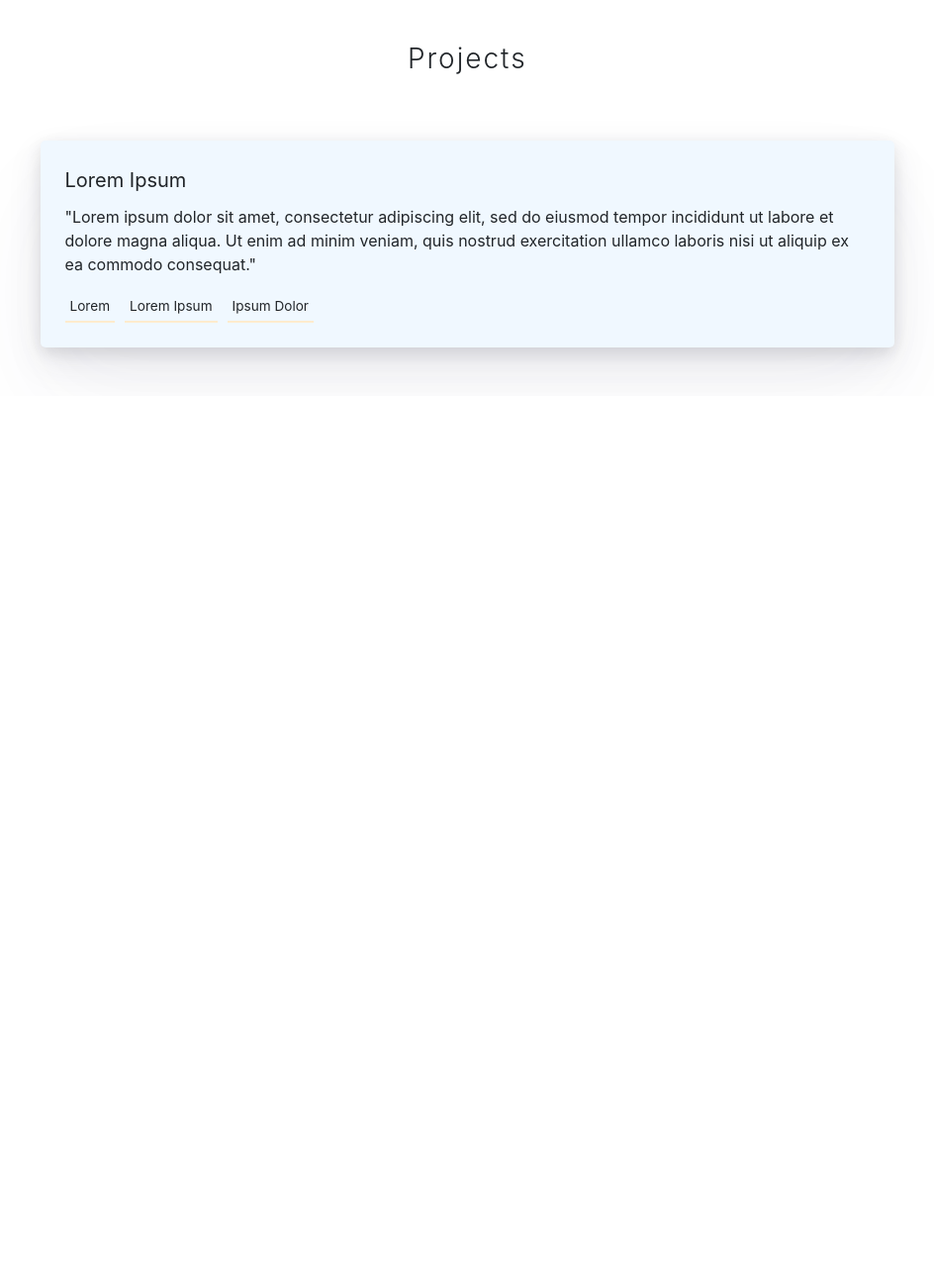
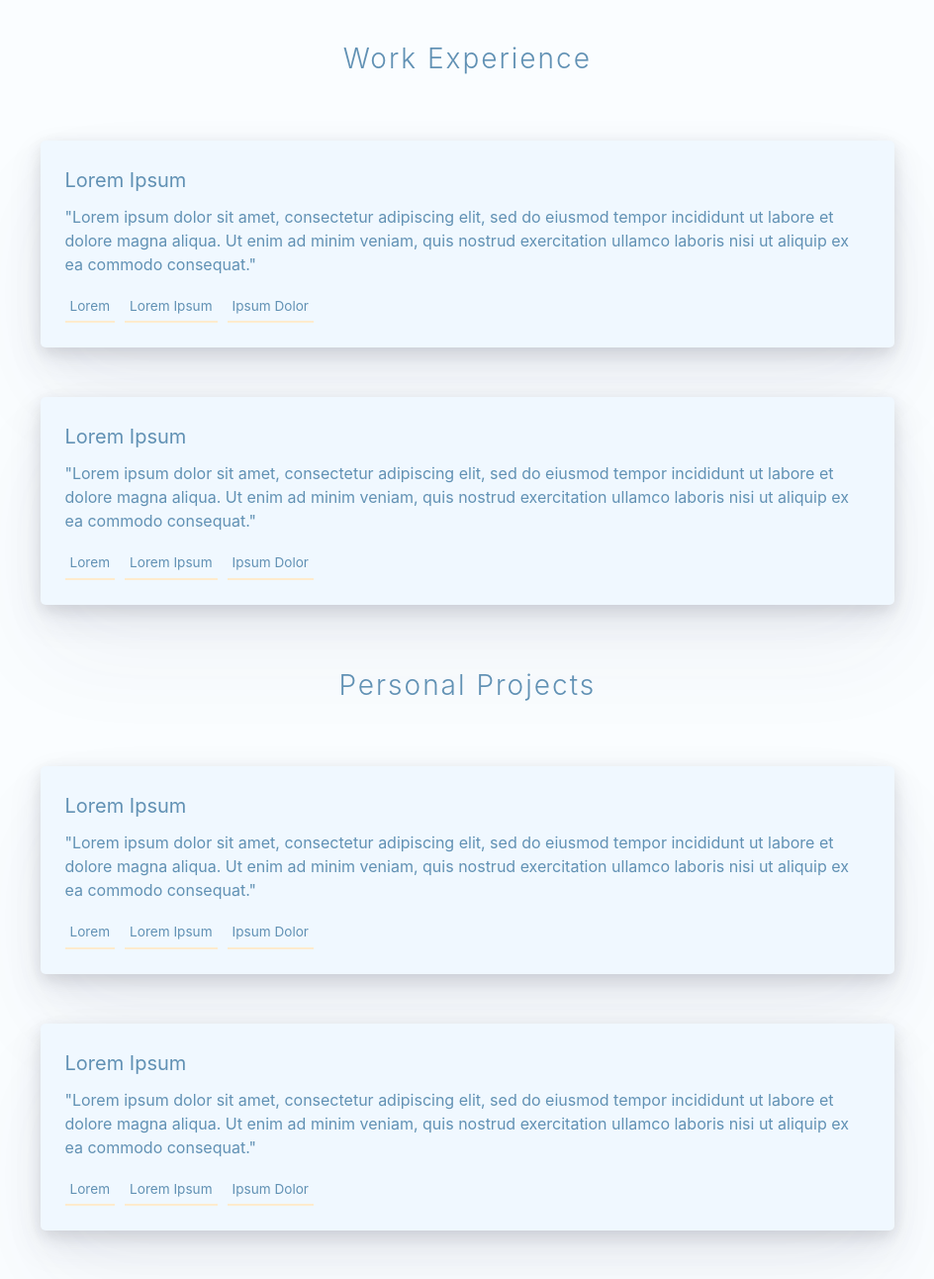
Before and after one commit to HFrancisco/PersonalWebsite-JS, a plain HTML site: page index.html in a window 1280 px wide. Shown: the part 472-1764 px from the top of the page at 99% size, without its empty margins (170-1114 px from the left). Before the commit the page ends 872 px from the top, so only its background shows below. Drawn offline with nearby package versions, Linux system fonts and the light colour scheme.

Commit message:
Changes to colors, added more dummy sections

```diff
--- a/index.html
+++ b/index.html
@@ -20,13 +20,13 @@
                 <nav>
                     <ul class="nav nav-pills float-right">
                         <li class="nav-item">
-                            <a class="nav-link active" href="#">Home <span class="sr-only">(current)</span></a>
+                            <a class="nav-item__link" href="#">Home <span class="sr-only">(current)</span></a>
                         </li>
                         <li class="nav-item">
-                            <a class="nav-link" href="#">About</a>
+                            <a class="nav-item__link" href="#">About</a>
                         </li>
                         <li class="nav-item">
-                            <a class="nav-link" href="#">Contact</a>
+                            <a class="nav-item__link" href="#">Contact</a>
                         </li>
                     </ul>
                 </nav>
@@ -40,9 +40,10 @@
                 </p>
             </div>
 
+            <!-- Work Experience -->
             <div class="container-cards container-cards--center container-cards--vertical">
                 <h2 class="project-section-title">
-                    Projects
+                    Work Experience
                 </h2>
 
                 <div class="project-card">
@@ -69,7 +70,88 @@
                     </div>
                 </div>
 
-            </div> <!-- /container -->
+                <div class="project-card">
+                    <div class="project-card-title">
+                        Lorem Ipsum
+                    </div>
+                    <div class="project-card-description">
+                        "Lorem ipsum dolor sit amet, consectetur adipiscing elit, sed do eiusmod tempor incididunt ut
+                        labore et dolore
+                        magna aliqua. Ut enim ad minim veniam, quis nostrud exercitation ullamco laboris nisi ut aliquip
+                        ex ea commodo
+                        consequat."
+                    </div>
+                    <div class="project-card-skills-container">
+                        <div class="project-card-skills-item">
+                            Lorem
+                        </div>
+                        <div class="project-card-skills-item">
+                            Lorem Ipsum
+                        </div>
+                        <div class="project-card-skills-item">
+                            Ipsum Dolor
+                        </div>
+                    </div>
+                </div>
+
+            </div>
+
+            <!-- Personal Projects -->
+            <div class="container-cards container-cards--center container-cards--vertical">
+                <h2 class="project-section-title">
+                    Personal Projects
+                </h2>
+
+                <div class="project-card">
+                    <div class="project-card-title">
+                        Lorem Ipsum
+                    </div>
+                    <div class="project-card-description">
+                        "Lorem ipsum dolor sit amet, consectetur adipiscing elit, sed do eiusmod tempor incididunt ut
+                        labore et dolore
+                        magna aliqua. Ut enim ad minim veniam, quis nostrud exercitation ullamco laboris nisi ut aliquip
+                        ex ea commodo
+                        consequat."
+                    </div>
+                    <div class="project-card-skills-container">
+                        <div class="project-card-skills-item">
+                            Lorem
+                        </div>
+                        <div class="project-card-skills-item">
+                            Lorem Ipsum
+                        </div>
+                        <div class="project-card-skills-item">
+                            Ipsum Dolor
+                        </div>
+                    </div>
+                </div>
+
+                <div class="project-card">
+                    <div class="project-card-title">
+                        Lorem Ipsum
+                    </div>
+                    <div class="project-card-description">
+                        "Lorem ipsum dolor sit amet, consectetur adipiscing elit, sed do eiusmod tempor incididunt ut
+                        labore et dolore
+                        magna aliqua. Ut enim ad minim veniam, quis nostrud exercitation ullamco laboris nisi ut aliquip
+                        ex ea commodo
+                        consequat."
+                    </div>
+                    <div class="project-card-skills-container">
+                        <div class="project-card-skills-item">
+                            Lorem
+                        </div>
+                        <div class="project-card-skills-item">
+                            Lorem Ipsum
+                        </div>
+                        <div class="project-card-skills-item">
+                            Ipsum Dolor
+                        </div>
+                    </div>
+                </div>
+
+            </div>
+            <!-- /container -->
 
             <!-- JQuery -->
             <script src="http://code.jquery.com/jquery-3.5.1.min.js"
--- a/styles.css
+++ b/styles.css
@@ -2,7 +2,12 @@
 body {
     padding-top: 1.5rem;
     padding-bottom: 1.5rem;
-  }
+}
+
+body, header {
+    background-color: rgb(250, 253, 255);
+    color: rgb(97, 145, 180);
+}
 
 /* Everything but the jumbotron gets side spacing for mobile first views */
 .header,
@@ -135,6 +140,17 @@ body {
     color: inherit !important;
 }
 
+.nav-item {
+    display: block;
+    padding: .5rem 1rem;
+}
+
+.nav-item__link {
+    font-size: 1.25rem;
+    font-weight: 300;
+    color: inherit;
+}
+
 /* Responsive: Portrait tablets and up */
 @media screen and (min-width: 48em) {
     /* Remove the padding we set earlier */
```
